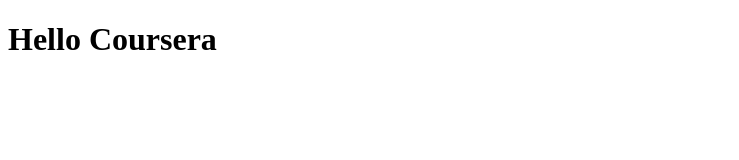
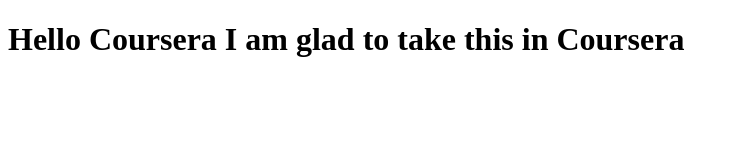
Before and after one commit to Yonas-Mekdes/coursera-test, a plain HTML site: page site/index.html in a window 1280 px wide. Shown: the whole page, without its empty margins (0-739 px from the left). Drawn offline with Linux system fonts and the light colour scheme.

Commit message:
a small change.

```diff
--- a/site/index.html
+++ b/site/index.html
@@ -6,6 +6,6 @@
 	<title>Hello Coursera</title>
 </head>
 <body>
-<h1>Hello Coursera</h1>
+<h1>Hello Coursera I am glad to take this in  Coursera</h1>
 </body>
 </html>
```
